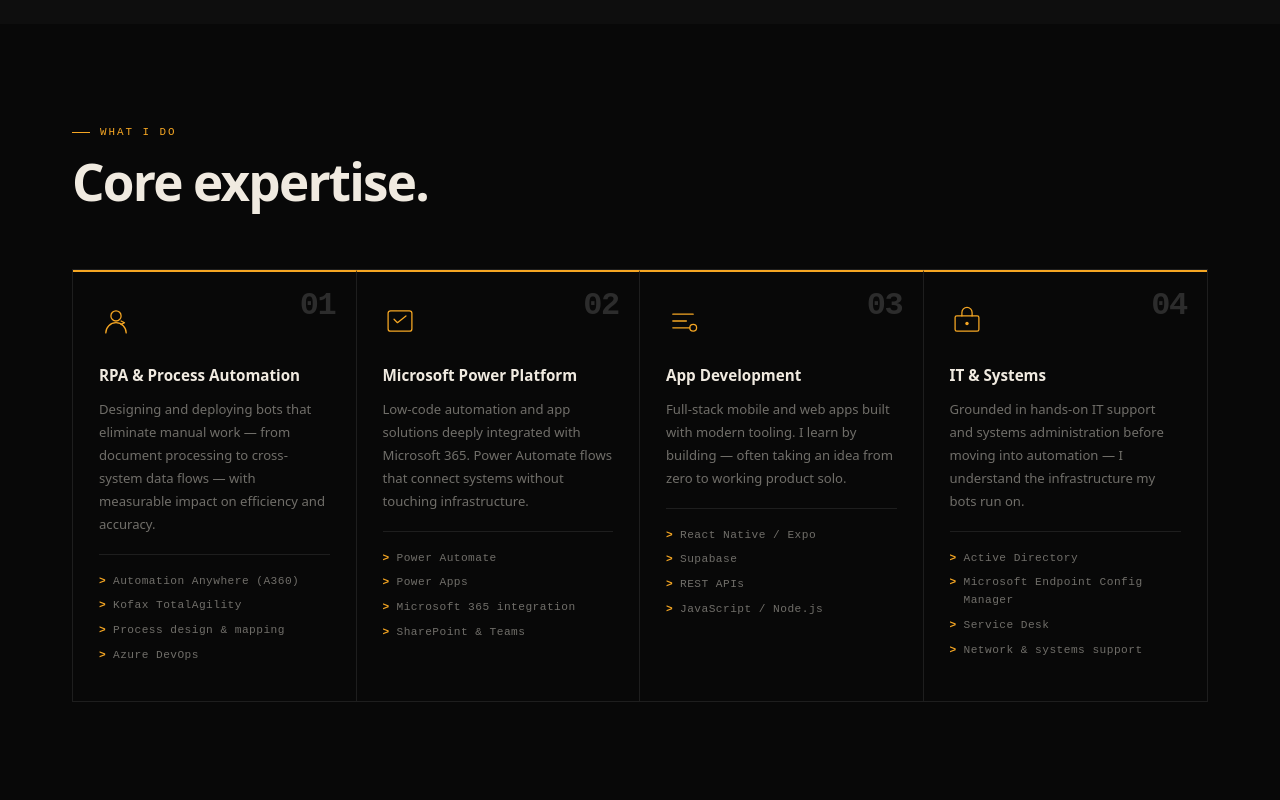
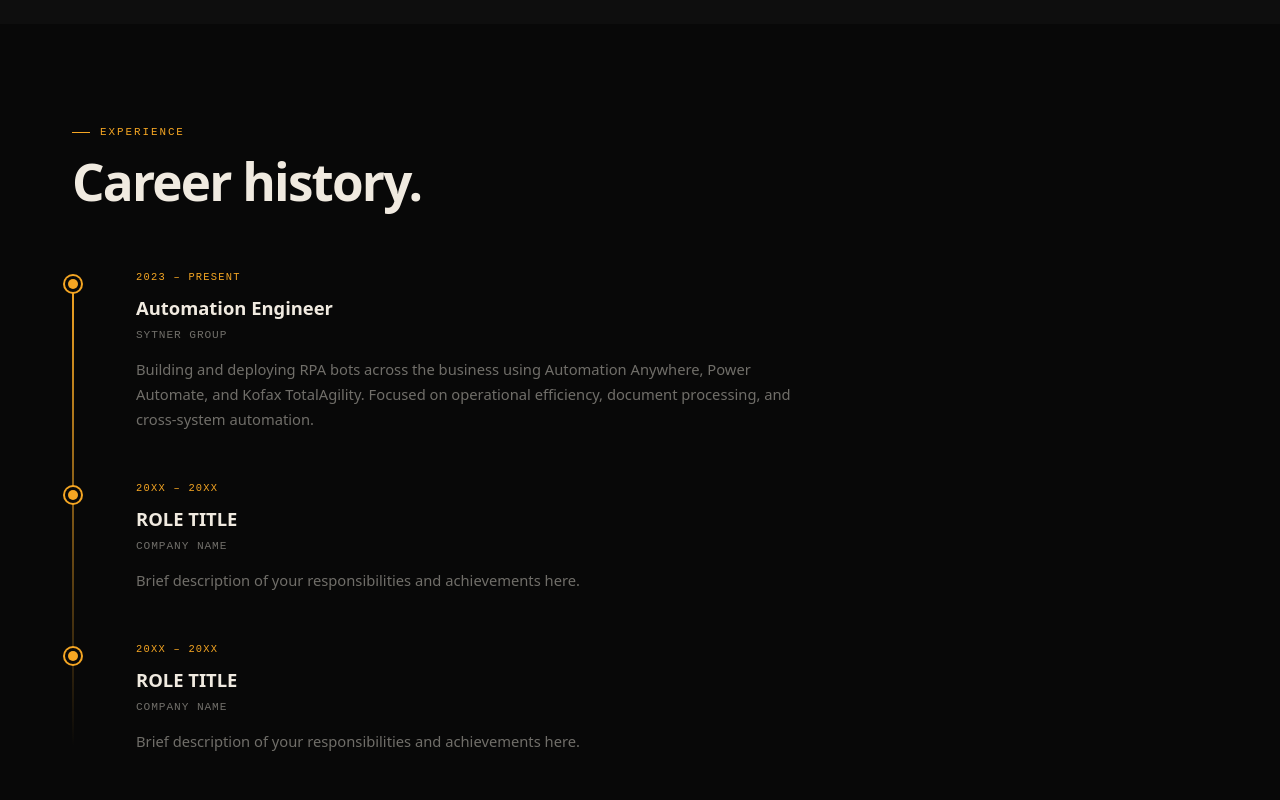
Before and after one commit to bjdealey/portfolio, a plain HTML site: page index.html in a window 1280 px wide. Shown: the part 1780-2580 px from the top of the page. Drawn offline with Linux system fonts and the light colour scheme.

Commit message:
feat: add career timeline section between About and Expertise

```diff
--- a/content.js
+++ b/content.js
@@ -68,6 +68,33 @@
       "Azure DevOps",
     ],
   },
+
+  // ── Career timeline ───────────────────────────────────────
+  timeline: [
+    {
+      role:    "Automation Engineer",
+      company: "Sytner Group",
+      period:  "2023 – Present",
+      description:
+        "Building and deploying RPA bots across the business using Automation " +
+        "Anywhere, Power Automate, and Kofax TotalAgility. Focused on operational " +
+        "efficiency, document processing, and cross-system automation.",
+    },
+    {
+      role:    "ROLE TITLE",         // ← fill in
+      company: "COMPANY NAME",       // ← fill in
+      period:  "20XX – 20XX",        // ← fill in
+      description:
+        "Brief description of your responsibilities and achievements here.",
+    },
+    {
+      role:    "ROLE TITLE",         // ← fill in
+      company: "COMPANY NAME",       // ← fill in
+      period:  "20XX – 20XX",        // ← fill in
+      description:
+        "Brief description of your responsibilities and achievements here.",
+    },
+  ],
 
   // ── Expertise cards ───────────────────────────────────────
   expertise: [
--- a/index.html
+++ b/index.html
@@ -143,6 +143,19 @@
     </div>
   </section>
 
+  <!-- TIMELINE -->
+  <section class="timeline-section section" id="timeline">
+    <div class="container">
+      <div class="section-head">
+        <p class="section-label">Experience</p>
+        <h2 class="section-title">Career history.</h2>
+      </div>
+      <div class="timeline" id="timeline-list">
+        <!-- rendered by script.js -->
+      </div>
+    </div>
+  </section>
+
   <!-- EXPERTISE -->
   <section class="expertise section" id="expertise">
     <div class="container">
--- a/script.js
+++ b/script.js
@@ -56,6 +56,24 @@
     .map(p => `<p class="about-body">${p}</p>`).join('');
   el('about-tags').innerHTML = C.about.tags
     .map(t => `<span class="tag">${t}</span>`).join('');
+
+  // Timeline
+  const timelineList = el('timeline-list');
+  if (timelineList && C.timeline && C.timeline.length) {
+    timelineList.innerHTML = C.timeline.map((entry, i) => `
+      <div class="timeline-entry">
+        <div class="timeline-marker">
+          <div class="timeline-dot"></div>
+        </div>
+        <div class="timeline-body">
+          <p class="timeline-period">${entry.period}</p>
+          <h3 class="timeline-role">${entry.role}</h3>
+          <p class="timeline-company">${entry.company}</p>
+          <p class="timeline-desc">${entry.description}</p>
+        </div>
+      </div>`
+    ).join('');
+  }
 
   // Expertise cards
   el('expertise-grid').innerHTML = C.expertise.map((card, i) => `
@@ -256,7 +274,7 @@
 }, { threshold: 0.1, rootMargin: '0px 0px -60px 0px' });
 
 document.querySelectorAll(
-  '.expertise-card, .work-card, .testimonial-card, .about-grid, .contact-inner'
+  '.expertise-card, .work-card, .timeline-entry, .testimonial-card, .about-grid, .contact-inner'
 ).forEach(el => {
   el.classList.add('reveal');
   revealObserver.observe(el);
--- a/style.css
+++ b/style.css
@@ -754,6 +754,85 @@
   .stats-inner { padding: 0 20px; }
 }
 
+/* ── TIMELINE ── */
+.timeline {
+  position: relative;
+  padding-left: 32px;
+  max-width: 720px;
+}
+
+.timeline::before {
+  content: '';
+  position: absolute;
+  left: 0;
+  top: 8px;
+  bottom: 8px;
+  width: 2px;
+  background: linear-gradient(to bottom, var(--accent), transparent);
+}
+
+.timeline-entry {
+  position: relative;
+  padding: 0 0 48px 32px;
+}
+
+.timeline-entry:last-child { padding-bottom: 0; }
+
+.timeline-marker {
+  position: absolute;
+  left: -40px;
+  top: 6px;
+  width: 18px;
+  height: 18px;
+  display: flex;
+  align-items: center;
+  justify-content: center;
+}
+
+.timeline-dot {
+  width: 10px;
+  height: 10px;
+  border-radius: 50%;
+  background: var(--accent);
+  box-shadow: 0 0 0 3px var(--black), 0 0 0 5px var(--accent);
+  transition: box-shadow .2s var(--ease);
+}
+
+.timeline-entry:hover .timeline-dot {
+  box-shadow: 0 0 0 3px var(--black), 0 0 0 5px var(--accent), 0 0 16px rgba(245,166,35,.4);
+}
+
+.timeline-period {
+  font-family: var(--mono);
+  font-size: .65rem;
+  letter-spacing: .12em;
+  text-transform: uppercase;
+  color: var(--accent);
+  margin-bottom: 8px;
+}
+
+.timeline-role {
+  font-size: 1.15rem;
+  font-weight: 700;
+  color: var(--fg);
+  margin-bottom: 4px;
+}
+
+.timeline-company {
+  font-family: var(--mono);
+  font-size: .7rem;
+  letter-spacing: .08em;
+  color: var(--fg-muted);
+  text-transform: uppercase;
+  margin-bottom: 12px;
+}
+
+.timeline-desc {
+  color: var(--fg-muted);
+  line-height: 1.7;
+  font-size: .92rem;
+}
+
 /* ── CERTIFICATIONS ── */
 .cert-grid {
   display: grid;
```
